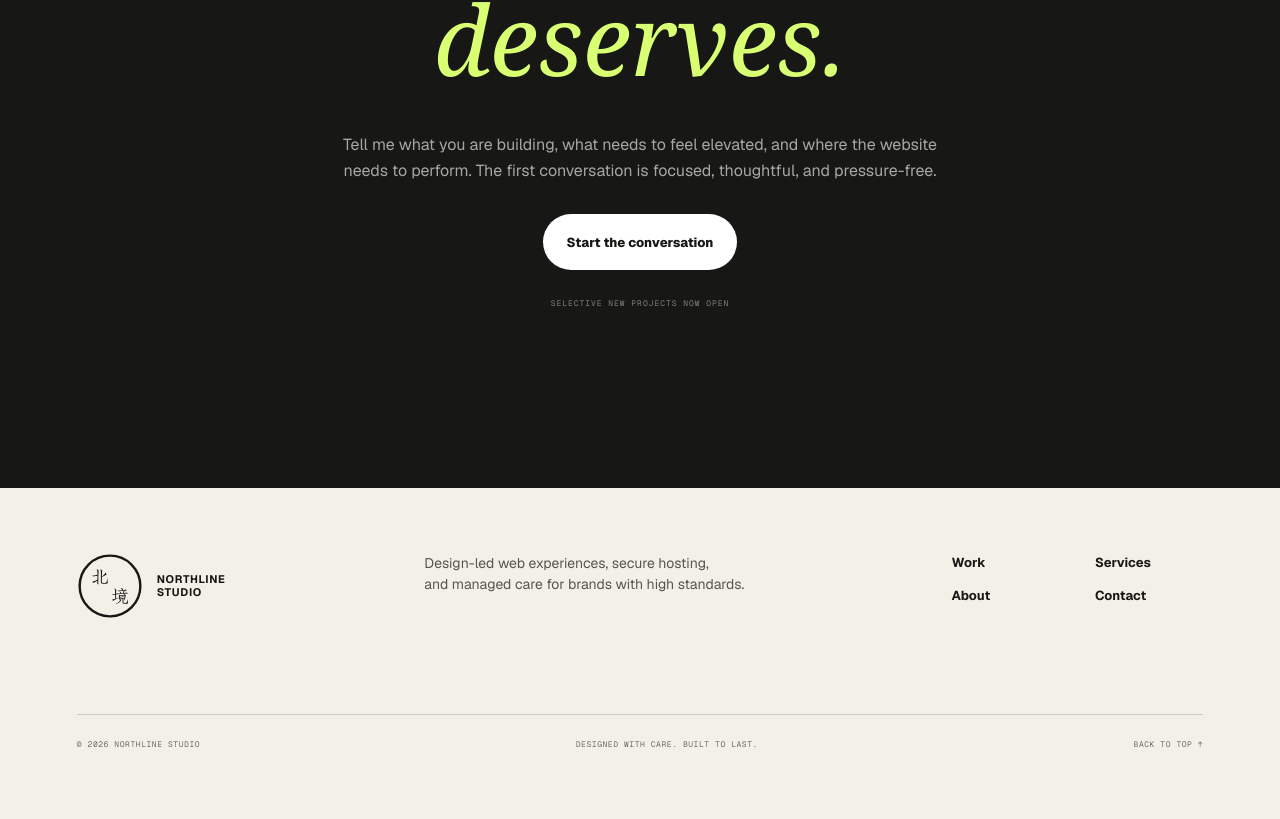
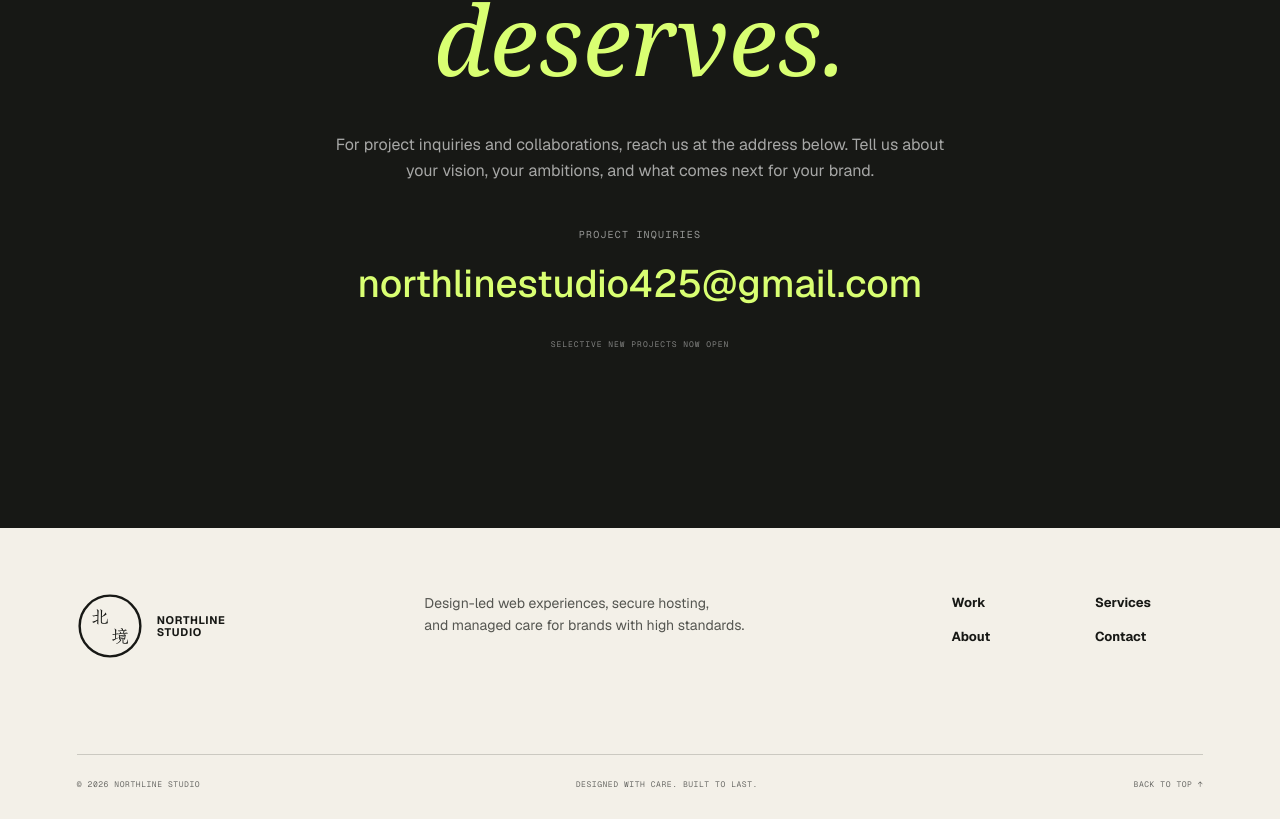
Before and after one commit to PeterwuSDE/peter-wu-studio, a Next.js app: page / in a window 1280 px wide. Shown: the part 8380-9199 px from the top of the page. Before the commit the page ends 9159 px from the top, so only its background shows below. Built offline with nearby package versions, Linux system fonts and the light colour scheme.

Commit message:
Display contact email as static studio details

```diff
--- a/app/globals.css
+++ b/app/globals.css
@@ -197,8 +197,9 @@ h1 em, h2 em { color: var(--blue); font-family: Georgia, 'Times New Roman', seri
 .contact-section h2 { position: relative; z-index: 1; margin: 0; font-size: clamp(50px,7.6vw,116px); line-height: .98; letter-spacing: 0; font-weight: 600; }
 .contact-section h2 em { color: var(--lime); }
 .contact-section > p:not(.section-kicker) { max-width: 630px; margin: 42px auto 30px; line-height: 1.65; color: rgba(255,255,255,.62); }
-.button-light { background: white; color: var(--ink); }
-.button-light:hover { background: var(--lime); }
+.contact-details { position: relative; z-index: 1; margin: 44px auto 0; width: fit-content; max-width: 100%; }
+.contact-label { display: block; margin-bottom: 16px; font: 10px var(--font-geist-mono); text-transform: uppercase; letter-spacing: .12em; color: rgba(255,255,255,.55); }
+.contact-email { display: block; color: var(--lime); font-size: clamp(18px, 3vw, 42px); font-weight: 500; line-height: 1.4; overflow-wrap: anywhere; user-select: text; }
 .contact-section > small { display: block; margin-top: 28px; font: 8px var(--font-geist-mono); text-transform: uppercase; letter-spacing: .12em; color: rgba(255,255,255,.45); }
 .contact-star { position: absolute; top: 12%; left: 9%; color: var(--blue); font-size: 78px; transform: rotate(12deg); }
 
--- a/app/page.tsx
+++ b/app/page.tsx
@@ -261,8 +261,11 @@ export default function Home() {
         <div className="contact-star" aria-hidden="true">✦</div>
         <p className="section-kicker light">Ready for a sharper presence?</p>
         <h2>Let&apos;s build the site your brand<br /><em>deserves.</em></h2>
-        <p>Tell me what you are building, what needs to feel elevated, and where the website needs to perform. The first conversation is focused, thoughtful, and pressure-free.</p>
-        <a className="button button-light" href="mailto:northlinestudio425@gmail.com?subject=New%20Northline%20Studio%20project" aria-label="Email Northline Studio at northlinestudio425@gmail.com">Start the conversation</a>
+        <p>For project inquiries and collaborations, reach us at the address below. Tell us about your vision, your ambitions, and what comes next for your brand.</p>
+        <div className="contact-details">
+          <span className="contact-label">Project inquiries</span>
+          <span className="contact-email">northlinestudio425@gmail.com</span>
+        </div>
         <small>Selective new projects now open</small>
       </section>
 
```
Also changed, not shown: 2 other files (tests, documents, lock files or other folders).
